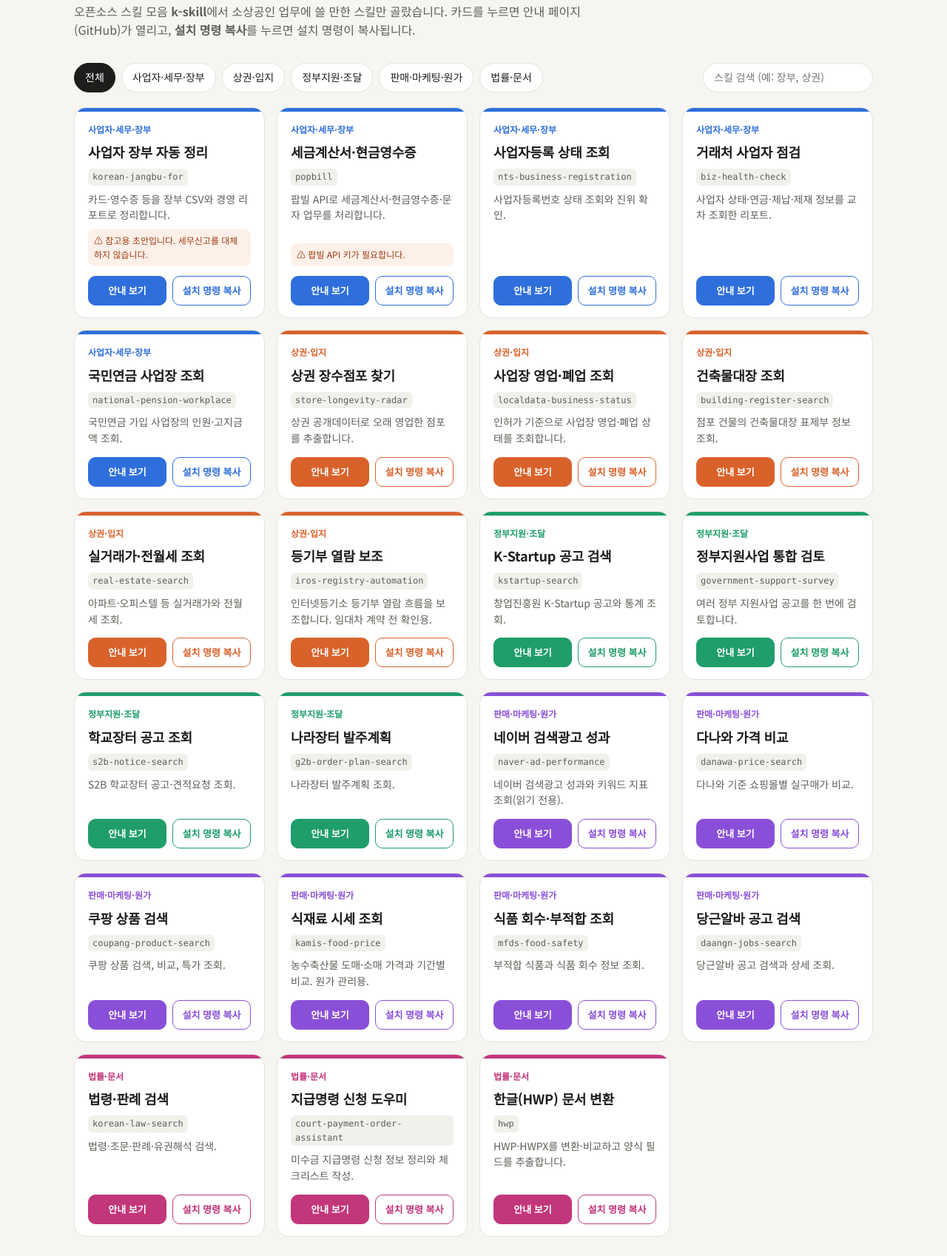
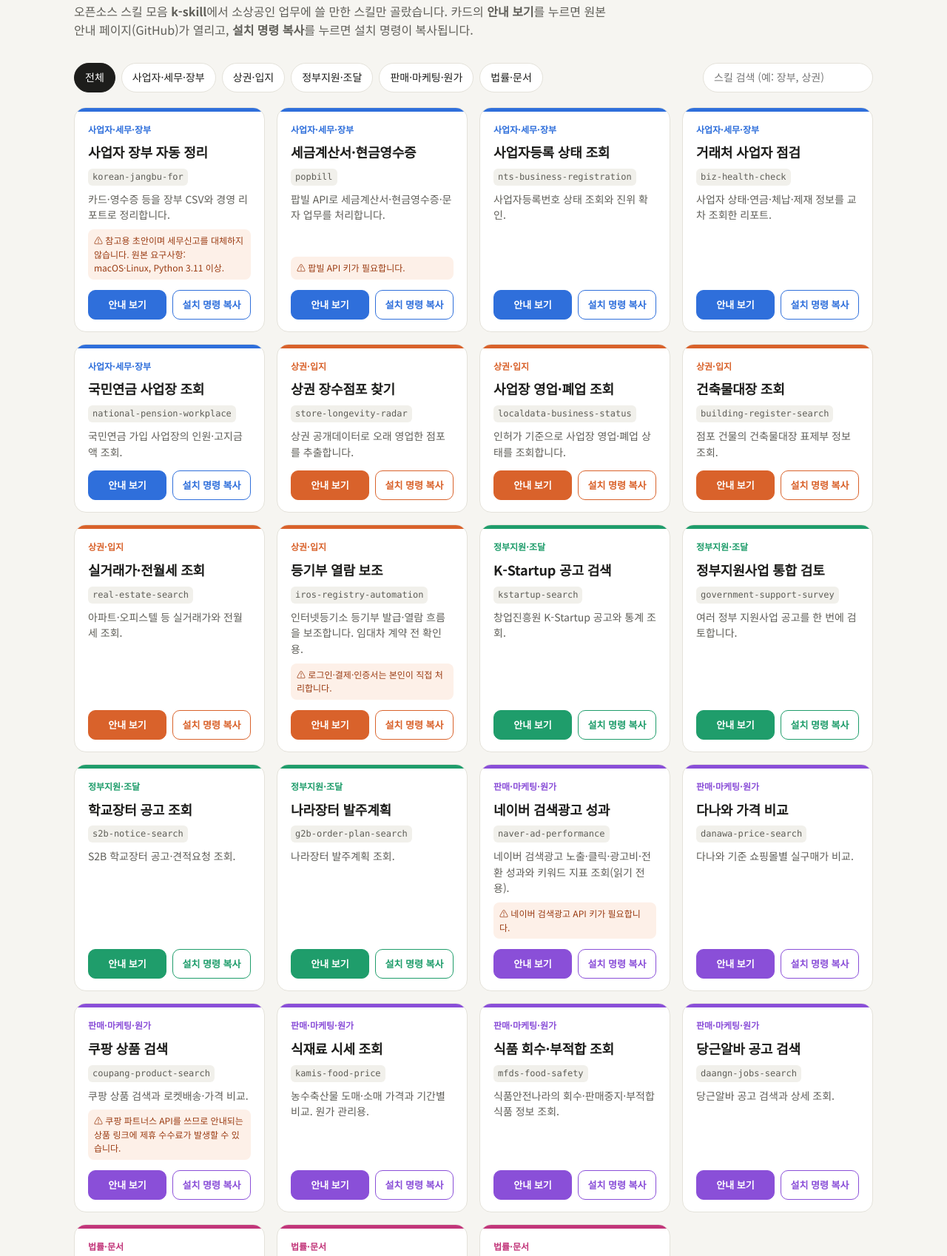
Before and after one commit to workaikim/sosang-ai-skills, a plain HTML site: page index.html in a window 1280 px wide. Shown: the part 160-1858 px from the top of the page at 74% size. Drawn offline with Linux system fonts and the light colour scheme.

Commit message:
Update index.html

```diff
--- a/index.html
+++ b/index.html
@@ -51,7 +51,7 @@
 <header>
   <span class="eyebrow">소상공인 AX 실습자료</span>
   <h1>소상공인을 위한 AI 스킬 모음</h1>
-  <p class="lead">오픈소스 스킬 모음 <b>k-skill</b>에서 소상공인 업무에 쓸 만한 스킬만 골랐습니다. 카드를 누르면 안내 페이지(GitHub)가 열리고, <b>설치 명령 복사</b>를 누르면 설치 명령이 복사됩니다.</p>
+  <p class="lead">오픈소스 스킬 모음 <b>k-skill</b>에서 소상공인 업무에 쓸 만한 스킬만 골랐습니다. 카드의 <b>안내 보기</b>를 누르면 원본 안내 페이지(GitHub)가 열리고, <b>설치 명령 복사</b>를 누르면 설치 명령이 복사됩니다.</p>
 </header>
 
 <div class="controls" id="chips">
@@ -65,6 +65,8 @@
     <h2>사용 전 꼭 확인하세요</h2>
     <ul>
       <li>이 스킬들은 <b>Claude Code·Codex</b> 같은 코딩 에이전트에서 쓰는 방식입니다. 일반 Claude 채팅 화면에서는 바로 작동하지 않을 수 있습니다.</li>
+      <li>스킬을 실행할 때마다 실제 안내문을 npm 패키지(<code>@nomadamas/k-skill</code>)에서 받아오므로 <b>Node.js 18 이상</b>이 설치돼 있어야 합니다.</li>
+      <li>공공데이터 조회 스킬 상당수는 제작자가 운영하는 중계 서버(<code>k-skill-proxy.nomadamas.org</code>)를 거칩니다. 사업자등록번호 등 조회 내용이 이 서버를 지나가므로 민감한 정보는 넣지 마세요. 서버 상태에 따라 조회가 안 될 수 있습니다.</li>
       <li>전체 설치: <code>npx --yes skills add NomaDamas/k-skill --all -g</code> → 설치 후 <code>k-skill-setup</code> 스킬로 공통 설정을 진행합니다.</li>
       <li>개인이 공개한 오픈소스이므로, 업무용 PC에 설치하기 전 소속 기관의 보안 검토를 받으세요. 일부 스킬은 외부 API 키가 필요합니다.</li>
       <li>장부·세무 결과물은 참고용 초안이며 세무신고나 회계감사를 대체하지 않습니다.</li>
@@ -85,7 +87,7 @@ const CATS = {
   law:   {label:'법률·문서',        color:'var(--c5)'},
 };
 const SKILLS = [
-  {id:'korean-jangbu-for', cat:'tax', name:'사업자 장부 자동 정리', desc:'카드·영수증 등을 장부 CSV와 경영 리포트로 정리합니다.', warn:'참고용 초안입니다. 세무신고를 대체하지 않습니다.'},
+  {id:'korean-jangbu-for', cat:'tax', name:'사업자 장부 자동 정리', desc:'카드·영수증 등을 장부 CSV와 경영 리포트로 정리합니다.', warn:'참고용 초안이며 세무신고를 대체하지 않습니다. 원본 요구사항: macOS·Linux, Python 3.11 이상.'},
   {id:'popbill', cat:'tax', name:'세금계산서·현금영수증', desc:'팝빌 API로 세금계산서·현금영수증·문자 업무를 처리합니다.', warn:'팝빌 API 키가 필요합니다.'},
   {id:'nts-business-registration', cat:'tax', name:'사업자등록 상태 조회', desc:'사업자등록번호 상태 조회와 진위 확인.'},
   {id:'biz-health-check', cat:'tax', name:'거래처 사업자 점검', desc:'사업자 상태·연금·체납·제재 정보를 교차 조회한 리포트.'},
@@ -94,16 +96,16 @@ const SKILLS = [
   {id:'localdata-business-status', cat:'area', name:'사업장 영업·폐업 조회', desc:'인허가 기준으로 사업장 영업·폐업 상태를 조회합니다.'},
   {id:'building-register-search', cat:'area', name:'건축물대장 조회', desc:'점포 건물의 건축물대장 표제부 정보 조회.'},
   {id:'real-estate-search', cat:'area', name:'실거래가·전월세 조회', desc:'아파트·오피스텔 등 실거래가와 전월세 조회.'},
-  {id:'iros-registry-automation', cat:'area', name:'등기부 열람 보조', desc:'인터넷등기소 등기부 열람 흐름을 보조합니다. 임대차 계약 전 확인용.'},
+  {id:'iros-registry-automation', cat:'area', name:'등기부 열람 보조', desc:'인터넷등기소 등기부 발급·열람 흐름을 보조합니다. 임대차 계약 전 확인용.', warn:'로그인·결제·인증서는 본인이 직접 처리합니다.'},
   {id:'kstartup-search', cat:'gov', name:'K-Startup 공고 검색', desc:'창업진흥원 K-Startup 공고와 통계 조회.'},
   {id:'government-support-survey', cat:'gov', name:'정부지원사업 통합 검토', desc:'여러 정부 지원사업 공고를 한 번에 검토합니다.'},
   {id:'s2b-notice-search', cat:'gov', name:'학교장터 공고 조회', desc:'S2B 학교장터 공고·견적요청 조회.'},
   {id:'g2b-order-plan-search', cat:'gov', name:'나라장터 발주계획', desc:'나라장터 발주계획 조회.'},
-  {id:'naver-ad-performance', cat:'sales', name:'네이버 검색광고 성과', desc:'네이버 검색광고 성과와 키워드 지표 조회(읽기 전용).'},
+  {id:'naver-ad-performance', cat:'sales', name:'네이버 검색광고 성과', desc:'네이버 검색광고 노출·클릭·광고비·전환 성과와 키워드 지표 조회(읽기 전용).', warn:'네이버 검색광고 API 키가 필요합니다.'},
   {id:'danawa-price-search', cat:'sales', name:'다나와 가격 비교', desc:'다나와 기준 쇼핑몰별 실구매가 비교.'},
-  {id:'coupang-product-search', cat:'sales', name:'쿠팡 상품 검색', desc:'쿠팡 상품 검색, 비교, 특가 조회.'},
+  {id:'coupang-product-search', cat:'sales', name:'쿠팡 상품 검색', desc:'쿠팡 상품 검색과 로켓배송·가격 비교.', warn:'쿠팡 파트너스 API를 쓰므로 안내되는 상품 링크에 제휴 수수료가 발생할 수 있습니다.'},
   {id:'kamis-food-price', cat:'sales', name:'식재료 시세 조회', desc:'농수축산물 도매·소매 가격과 기간별 비교. 원가 관리용.'},
-  {id:'mfds-food-safety', cat:'sales', name:'식품 회수·부적합 조회', desc:'부적합 식품과 식품 회수 정보 조회.'},
+  {id:'mfds-food-safety', cat:'sales', name:'식품 회수·부적합 조회', desc:'식품안전나라의 회수·판매중지·부적합 식품 정보 조회.'},
   {id:'daangn-jobs-search', cat:'sales', name:'당근알바 공고 검색', desc:'당근알바 공고 검색과 상세 조회.'},
   {id:'korean-law-search', cat:'law', name:'법령·판례 검색', desc:'법령·조문·판례·유권해석 검색.'},
   {id:'court-payment-order-assistant', cat:'law', name:'지급명령 신청 도우미', desc:'미수금 지급명령 신청 정보 정리와 체크리스트 작성.'},
```
